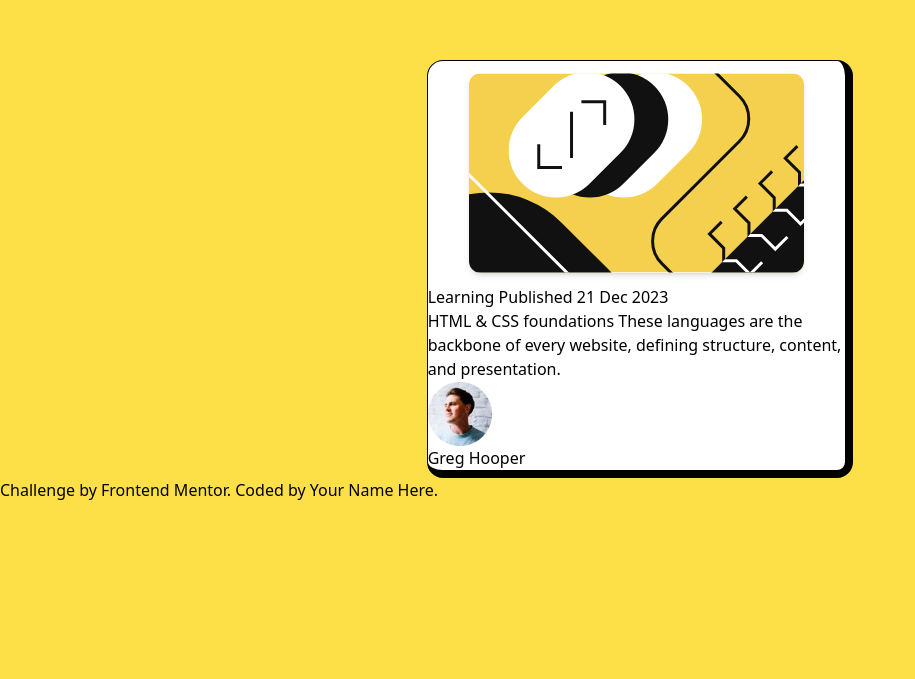
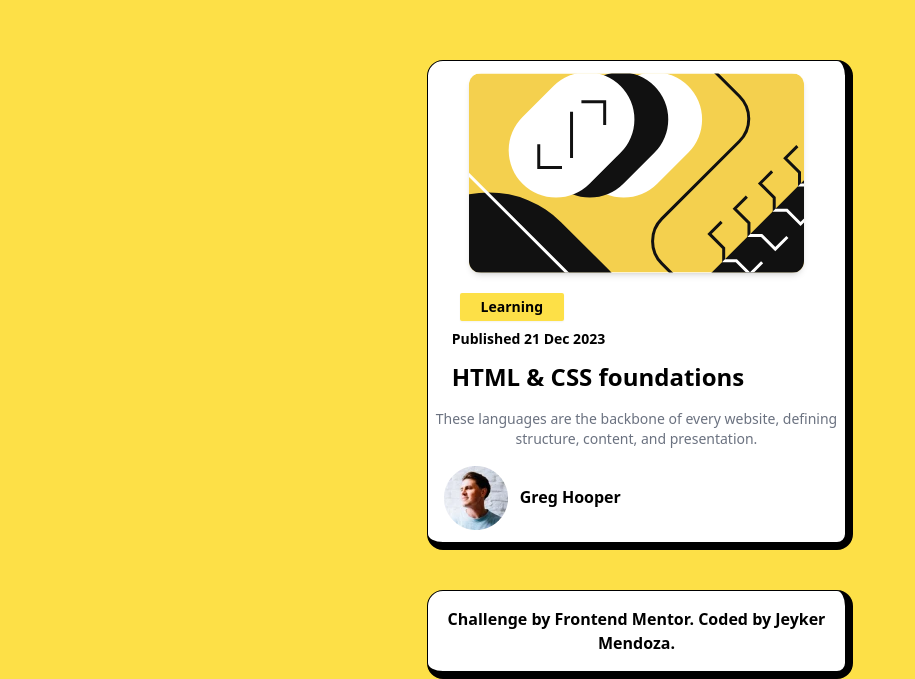
Before and after one commit to Jeyker-Dev/Blog-Preview-Card, a website: page src/index.html in a window 1280 px wide. Shown: the part 180-859 px from the top of the page, without its empty margins (0-915 px from the left). Before the commit the page ends 800 px from the top, so only its background shows below. Drawn offline with Linux system fonts and the light colour scheme.

Commit message:
Agregados textos con estilos, imagen de perfil con nombre y estilos al footer

```diff
--- a/src/index.html
+++ b/src/index.html
@@ -23,31 +23,49 @@
     </div>
 <!-- Here End Container Image   -->
 
+<!-- Container First Text   -->
+    <div class="flex flex-col">
+
+      <span class="w-1/4 bg-yellow-300 font-bold text-center ml-8 my-2 p-1 text-sm rounded-sm shadow-sm">
+        Learning
+      </span>
+
+      <span class="text-sm font-semibold ml-6 mb-3">
+        Published 21 Dec 2023
+      </span>
+    </div>
+<!-- Here End Container First Text   -->
+
+<!-- Container Subtitle and Text   -->
     <div>
-      Learning
 
-      Published 21 Dec 2023
+      <a class="text-center font-bold text-2xl my-2 ml-6 cursor-pointer hover:text-yellow-300 transition">
+        HTML & CSS foundations
+      </a>
+      <p class="text-center my-4 text-gray-500 text-sm">
+        These languages are the backbone of every website, defining structure, content, and presentation.
+      </p>
+
     </div>
+<!-- Here End Container Subtitle and Text   -->
 
-    <div>
-      HTML & CSS foundations
+<!-- Container Image and Name   -->
+  <div class="flex justify-start items-center my-3">
 
-  These languages are the backbone of every website, defining structure, content, and presentation.
-    </div>
+    <img class="object-cover ml-4" src="./img/image-avatar.webp" alt="Imagen Perfil">
+    <span class="text-center font-bold ml-3">Greg Hooper</span>
 
-  <div>
-    <img src="./img/image-avatar.webp" alt="">
-    Greg Hooper
   </div>
+<!-- Here End Container Subtitle and Text   -->
   </main>
 <!-- Here End Container Card Body   -->
 
 <!-- Footer   -->
-  <footer>
+  <footer class="containe bg-white mx-auto mt-10 w-11/12 sm:w-4/5 md:w-4/12 rounded-2xl border border-black border-b-8 border-r-8">
 
-    <div class="attribution">
+    <div class="text-center p-4 font-bold">
       Challenge by <a href="https://www.frontendmentor.io?ref=challenge" target="_blank">Frontend Mentor</a>.
-      Coded by <a href="#">Your Name Here</a>.
+      Coded by <a href="#">Jeyker Mendoza</a>.
     </div>
 
   </footer>
```
Also changed, not shown: src/dist/app.css.
